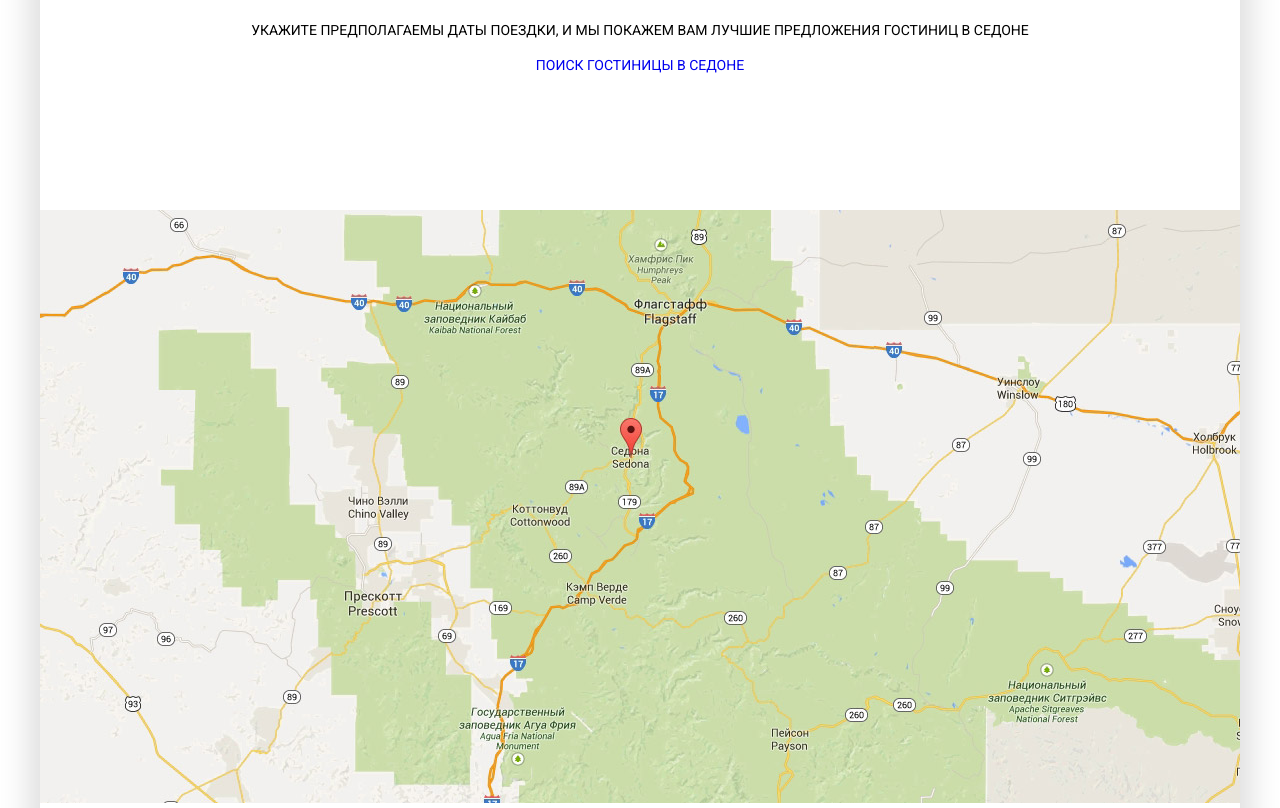
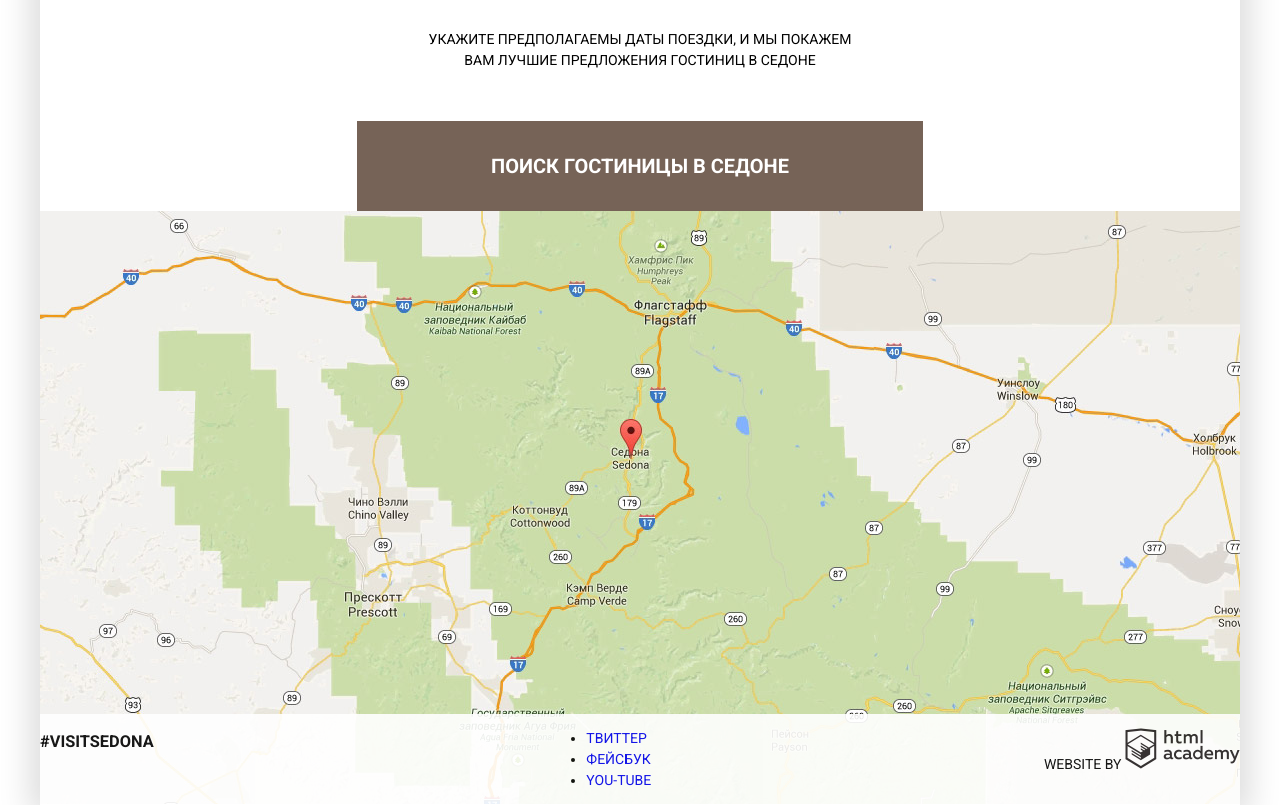
Before and after one commit to dimamanson666/641677-sedona-24, a plain HTML site: page index.html in a window 1280 px wide. Shown: the part 1960-2768 px from the top of the page. Drawn offline with Linux system fonts and the light colour scheme.

Commit message:
правки

```diff
--- a/css/style.css
+++ b/css/style.css
@@ -258,15 +258,15 @@ input[type="radio"].visually-hidden {
 
 }
 .features-icon p {
- width: 311px;
-  margin-left: -111px;
+    width: 311px;
+    margin-left: -111px;
 }
 .icon-item h3 {
     margin-top: 103px;
     font-size: 21px;
 }
 .next-features {
-  width: 1200px;
+    width: 1200px;
     text-align: center;
     display: flex;
     justify-content: space-between;
@@ -288,9 +288,43 @@ input[type="radio"].visually-hidden {
 }
 .search {
 	text-align: center;
-	padding-bottom: 134px;
+    padding-bottom: 32px
 }
 .search h2 {
 	font-size: 28px;
     padding-top: 37px;
 }
+.search p {
+	width: 426px;
+    font-size: 14px;
+    padding-bottom: 86px;
+    margin: auto;
+    margin-top: 32px;
+}
+.search-button {
+  width: 572px;
+    padding: 33px 134px;
+    font-size: 20px;
+    line-height: 18px;
+    color: #ffffff;
+    text-transform: uppercase;
+    text-align: center;
+    text-decoration: none;
+    background-color: #766357;
+    border: none;
+    font-weight: 700;
+}
+.map {
+	margin-bottom: -48px;
+}
+.main-footer {
+	display: flex;
+	justify-content: space-between;
+	display: flex;
+    justify-content: space-between;
+    background: #ffffff;
+
+    opacity: 0.9;
+
+
+}
--- a/index.html
+++ b/index.html
@@ -23,6 +23,7 @@
             <li class="site-navigation-item"><a class="site-navigation-link" href="#">Фото и видео</a></li>
             <li class="site-navigation-item"><a class="site-navigation-link" href="#">Карта штата</a></li>
             <li class="site-navigation-item"><a class="site-navigation-link" href="catalog.html">Гостиницы</a></li>
+
           </ul>
 
         </div>
@@ -101,7 +102,7 @@
         <p>Укажите предполагаемы даты поездки,
             и мы покажем вам лучшие предложения
             гостиниц в Седоне</p>
-        <a class="button" href="#">Поиск гостиницы в седоне</a>
+        <a class="search-button button" href="catalog.html">Поиск гостиницы в Седоне</a>
       </section>
       <section class="map">
         <a>
```
